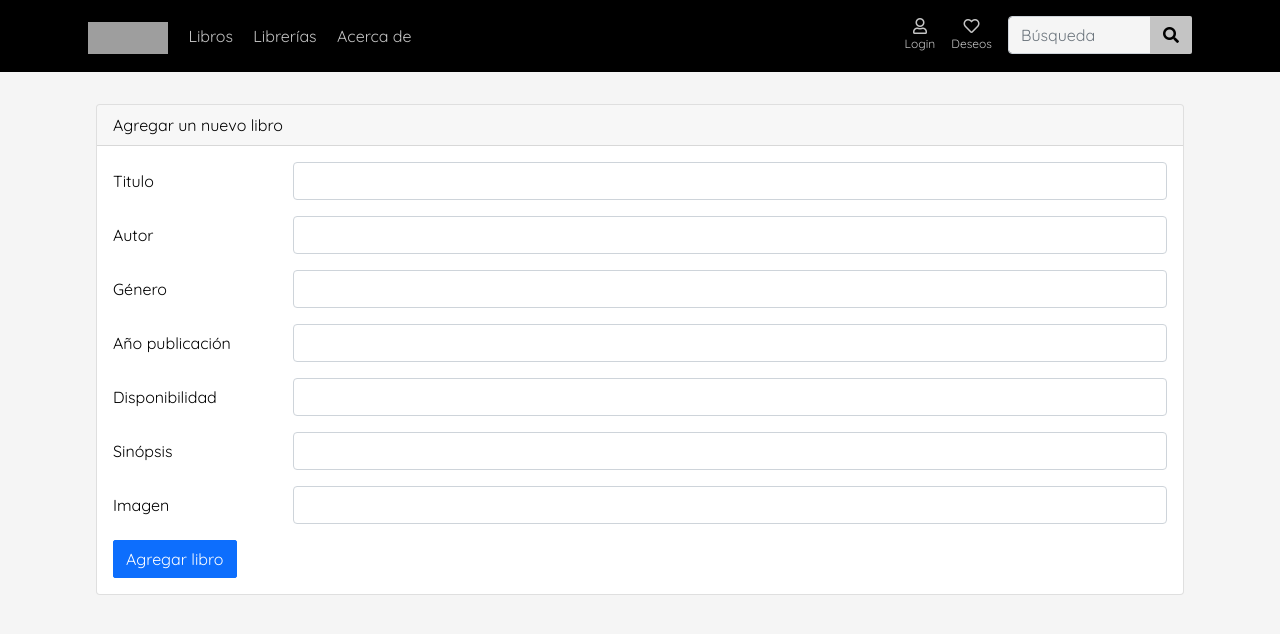
After one commit to proyectoBastilla/pagina_principal, a PHP site: page /vista-libro?action=agg in a window 1280 px wide. The commit adds this page. Shown: the top 634 px of the page. Run offline with PHP 8.4, Linux system fonts and the light colour scheme; data that the repository does not hold is empty; grey boxes are pictures that could not be loaded.

Commit message:
Fix Generales

```diff
--- a/acerca.php
+++ b/acerca.php
@@ -39,7 +39,7 @@ include("./includes/header.php") ?>
             <?php if (isset($_SESSION["sesion"]) && $_SESSION["sesion"]==true && isset($_SESSION["nombre_iniciado"])) : ?>
               <input class="form-control" type="text" value="<?= $_SESSION["nombre_iniciado"]." ".$_SESSION["apellido_iniciado"] ?>" aria-label="readonly input example" disabled>
             <?php elseif (isset($_SESSION["sesion"]) && $_SESSION["sesion"]==true && isset($_SESSION["nombre_lib"])) : ?>
-              <input class="form-control" type="text" value="<?= "Librería ".$_SESSION["nombre_lib"] ?>" aria-label="readonly input example" disabled>
+              <input class="form-control" type="text" value="<?= $_SESSION["nombre_lib"] ?>" aria-label="readonly input example" disabled>
             <?php else: ?>
               <input type="text" class="form-control" placeholder="Nombre" name="nombre">
             <?php endif; ?>
--- a/includes/header.php
+++ b/includes/header.php
@@ -160,8 +160,10 @@
 
         <?php if (isset($_SESSION["libreria"])) : ?>
           <div class="header__nav-item gestor-btn">
-            <i class="fas fa-tools"></i>
-            <p>Gestor</p>
+            <a href="gestor">
+              <i class="fas fa-tools"></i>
+              <p>Gestor</p>
+            </a>
           </div>
         <?php endif; ?>
 
--- /dev/null
+++ b/vista-libro.php
@@ -0,0 +1,86 @@
+<?php
+//Incluye la sesión y la base de datos
+include("./includes/database.php");
+//Trae todo el código del header a la página principal
+include("./includes/header.php");
+
+if ($_GET["action"] == "agg") {
+  $title = "Agregar un nuevo libro";
+  $button = "Agregar libro";
+  $agg;
+} elseif ($_GET["action"] == "edit") {
+  $title = "Editar libro";
+  $button = "Aplicar cambios";
+  $edit;
+}
+?>
+
+
+<div class="margen-general">
+  <div class="col-md-12">
+    <div class="card card-default">
+      <div class="card-header">
+        <span class="card-title"><?= $title ?></span>
+      </div>
+      <div class="card-body">
+        <form method="POST" action="" role="form">
+
+          <div class="box box-info padding-1">
+            <div class="box-body">
+
+              <div class="form-group">
+                <div class="mb-3 row">
+                  <label for="titulo" class="col-sm-2 col-form-label">Titulo</label>
+                  <div class="col-sm-10">
+                    <input type="text" class="form-control" id="titulo">
+                  </div>
+                </div>
+                <div class="mb-3 row">
+                  <label for="autor" class="col-sm-2 col-form-label">Autor</label>
+                  <div class="col-sm-10">
+                    <input type="text" class="form-control" id="autor">
+                  </div>
+                </div>
+                <div class="mb-3 row">
+                  <label for="genero" class="col-sm-2 col-form-label">Género</label>
+                  <div class="col-sm-10">
+                    <input type="text" class="form-control" id="genero">
+                  </div>
+                </div>
+                <div class="mb-3 row">
+                  <label for="año" class="col-sm-2 col-form-label">Año publicación</label>
+                  <div class="col-sm-10">
+                    <input type="text" class="form-control" id="año">
+                  </div>
+                </div>
+                <div class="mb-3 row">
+                  <label for="disponible" class="col-sm-2 col-form-label">Disponibilidad</label>
+                  <div class="col-sm-10">
+                    <input type="text" class="form-control" id="disponible">
+                  </div>
+                </div>
+                <div class="mb-3 row">
+                  <label for="sinopsis" class="col-sm-2 col-form-label">Sinópsis</label>
+                  <div class="col-sm-10">
+                    <input type="text" class="form-control" id="sinopsis">
+                  </div>
+                </div>
+                <div class="mb-3 row">
+                  <label for="imagen" class="col-sm-2 col-form-label">Imagen</label>
+                  <div class="col-sm-10">
+                    <input type="text" class="form-control" id="imagen">
+                  </div>
+                </div>
+
+              </div>
+            </div>
+            <div class="box-footer mt20">
+              <button type="submit" class="btn btn-primary"><?= $button ?></button>
+            </div>
+
+          </div>
+        </form>
+      </div>
+    </div>
+  </div>
+</div>
```
Also changed, not shown: gestor.php (+30 -7 lines), index.php (+8 -5 lines).
